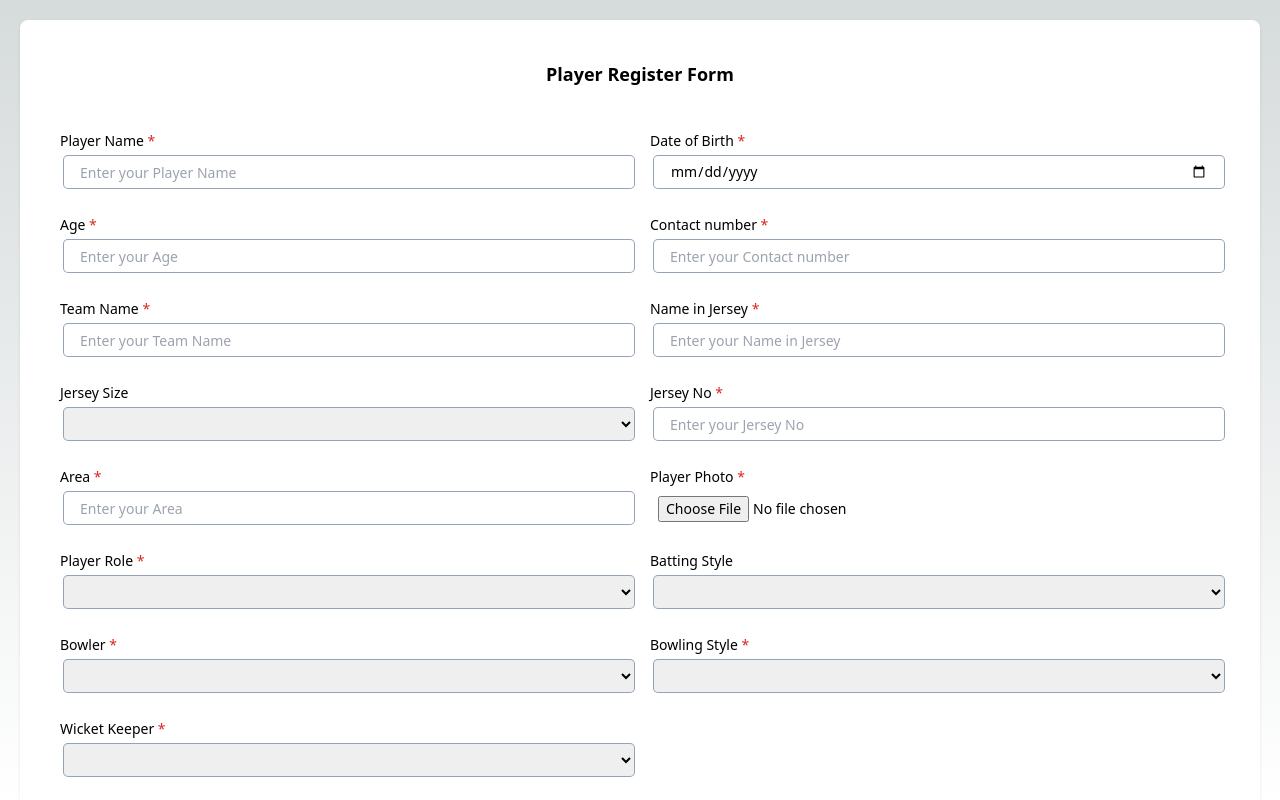
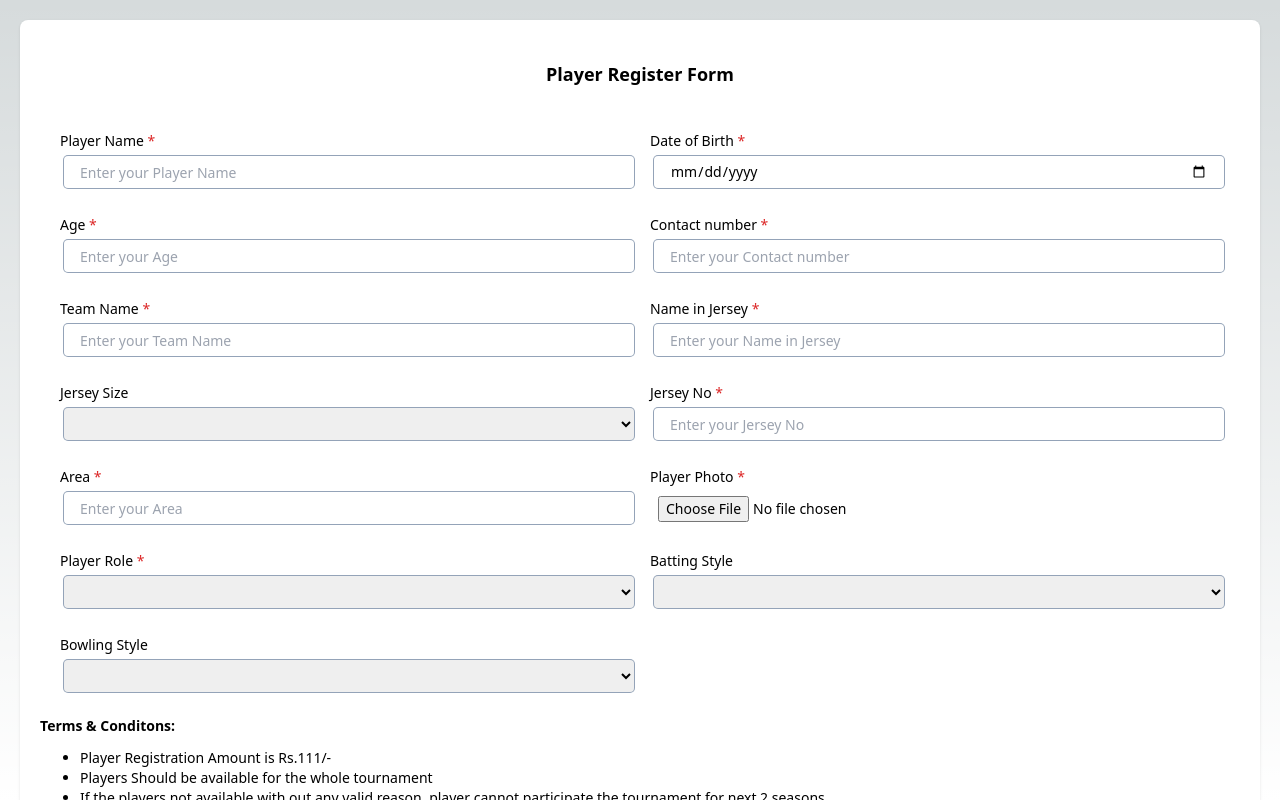
Before and after one commit to sridh-ar/tournament-app-main, a Next.js app: page /playerRegister in a window 1280 px wide. Built offline with nearby package versions, Linux system fonts and the light colour scheme.

Commit message:
Removing Bowler and Wiket keeper field in the player registeration

```diff
--- a/app/api/player/route.js
+++ b/app/api/player/route.js
@@ -16,9 +16,9 @@ export async function GET(request) {
 export async function POST(request) {
   const req = await request.json();
   let insertQuery = `INSERT INTO player (name, dob, age, contact_number, team_name, jersey_name, jersey_size, jersey_no, area, player_photo, player_role,
-      batting_style, bowler, bowling_style, wicket_keeper)
+      batting_style, bowling_style)
       VALUES ('${req[0]}','${req[1]}','${req[2]}','${req[3]}','${req[4]}','${req[5]}','${req[6]}','${req[7]}','${req[8]}','${req[9]}','${req[10]}','${req[11]}',
-      '${req[12]}','${req[13]}',${req[14]})`;
+      '${req[12]}')`;
   let result;
   try {
     result = await query(insertQuery);
--- a/app/playerRegister/page.jsx
+++ b/app/playerRegister/page.jsx
@@ -113,7 +113,7 @@ const inputNames = [
       },
       {
         id: 3,
-        value: "Bastsman",
+        value: "Batsman",
       },
       {
         id: 4,
@@ -141,31 +141,31 @@ const inputNames = [
       },
     ],
   },
-  {
-    id: 13,
-    title: "Bowler",
-    type: "select",
-    required: true,
-    options: [
-      {
-        id: 1,
-        value: "",
-      },
-      {
-        id: 2,
-        value: "Right-Arm",
-      },
-      {
-        id: 3,
-        value: "Left-Arm",
-      },
-    ],
-  },
+  // {
+  //   id: 13,
+  //   title: "Bowler",
+  //   type: "select",
+  //   required: true,
+  //   options: [
+  //     {
+  //       id: 1,
+  //       value: "",
+  //     },
+  //     {
+  //       id: 2,
+  //       value: "Right-Arm",
+  //     },
+  //     {
+  //       id: 3,
+  //       value: "Left-Arm",
+  //     },
+  //   ],
+  // },
   {
     id: 14,
     title: "Bowling Style",
     type: "select",
-    required: true,
+    required: false,
     options: [
       {
         id: 1,
@@ -185,26 +185,26 @@ const inputNames = [
       },
     ],
   },
-  {
-    id: 15,
-    title: "Wicket Keeper",
-    type: "select",
-    required: true,
-    options: [
-      {
-        id: 1,
-        value: "",
-      },
-      {
-        id: 2,
-        value: "true",
-      },
-      {
-        id: 3,
-        value: "false",
-      },
-    ],
-  },
+  // {
+  //   id: 15,
+  //   title: "Wicket Keeper",
+  //   type: "select",
+  //   required: true,
+  //   options: [
+  //     {
+  //       id: 1,
+  //       value: "",
+  //     },
+  //     {
+  //       id: 2,
+  //       value: "true",
+  //     },
+  //     {
+  //       id: 3,
+  //       value: "false",
+  //     },
+  //   ],
+  // },
 ];
 
 const container = {
@@ -260,7 +260,7 @@ export default function Page() {
     event.preventDefault();
     let values = [];
     let imageResult = "";
-    for (let i = 0; i < 15; i++) {
+    for (let i = 0; i < 13; i++) {
       //storing the image
       if (i == 9) {
         imageResult = await handleImageChange(event.target[i].files[0]);
```
